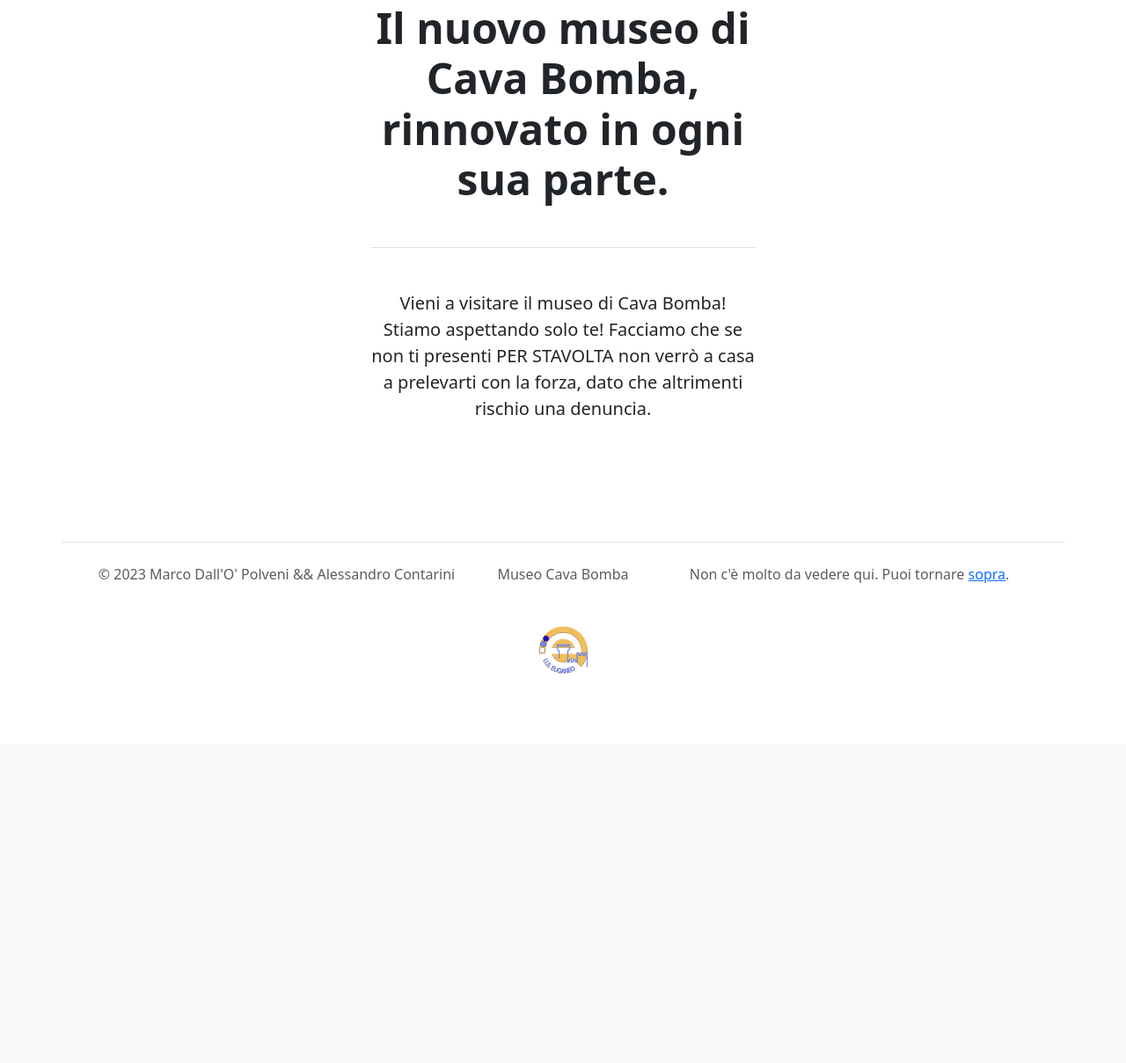
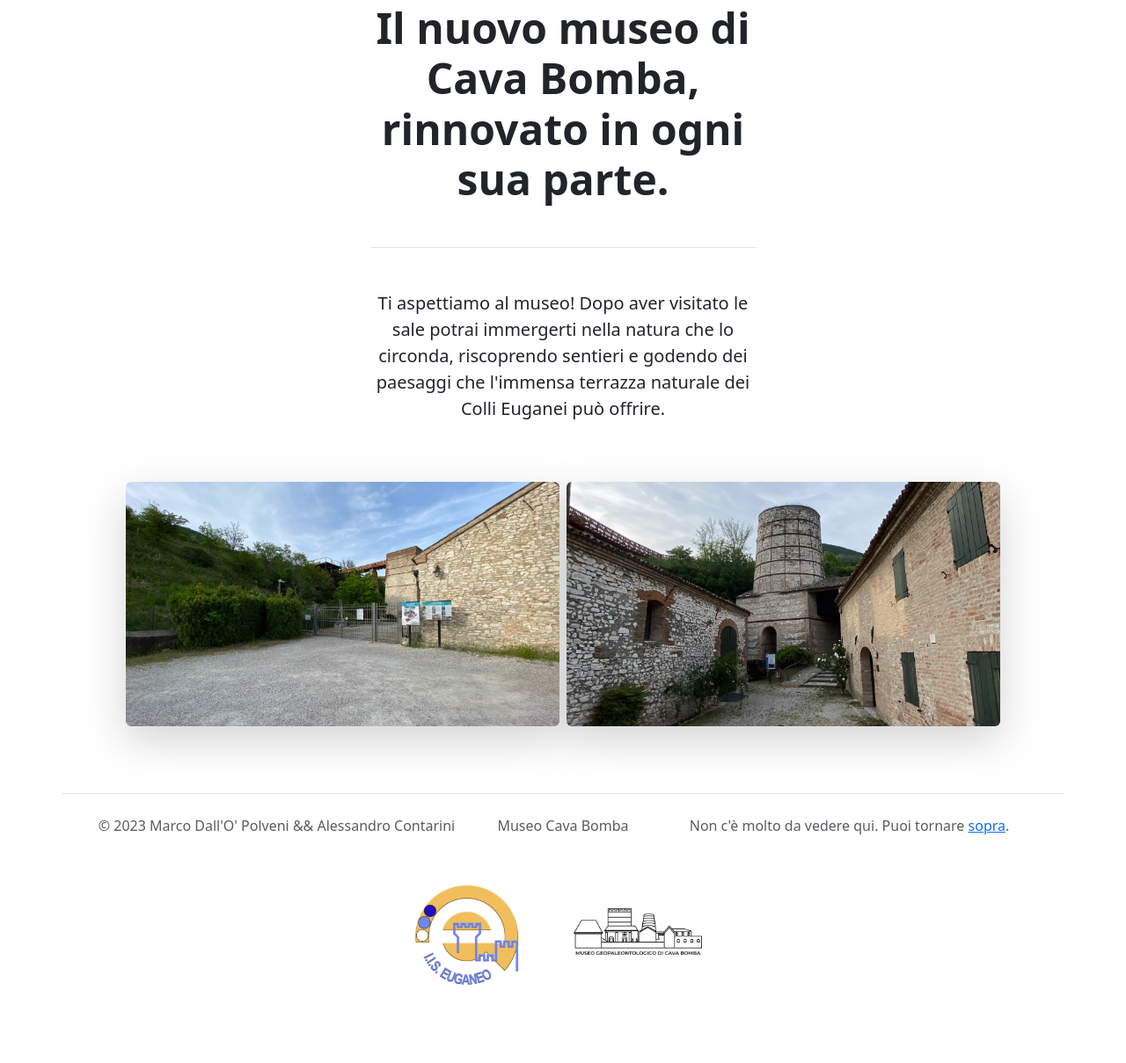
Before and after one commit to HDallol/MuseoCavabomba, a Flask app: page / in a window 1280 px wide. Shown: the part 1911-3120 px from the top of the page at 88% size. Before the commit the page ends 2677 px from the top, so only its background shows below. Run offline with Flask 2, Linux system fonts and the light colour scheme; some libraries are stand-ins or nearby versions.

Commit message:
Aggiunta imgs + modifica testo index

```diff
--- a/templates/footer.html
+++ b/templates/footer.html
@@ -12,8 +12,9 @@
          <p class="text-muted  col">Non c'è molto da vedere qui. Puoi tornare <a href="#top">sopra</a>.</p>
          </div>
 
-         <div class="col-1 mx-auto pt-4 text-muted">
-            <a href="https://www.iiseuganeo.cloud/" target="_blank"><img alt="Logo IIS Euganeo" class="img-fluid" src="{{ url_for('static', filename='imgs/loghi/euganeo.png') }}"></a>
+         <div class="row justify-content-center pt-4 text-muted">
+            <a class="col-xl-2 col-sm-5 col-5 pe-4" href="https://www.iiseuganeo.cloud/" target="_blank"><img alt="Logo IIS Euganeo" class="img-fluid" src="{{ url_for('static', filename='imgs/loghi/euganeo.png') }}"></a>
+            <a class="col-xl-2 col-sm-5 col-5 ps-4 my-auto" href="{{ url_for('index') }}" target="_blank"><img alt="Logo Cava Bomba" class="img-fluid" src="{{ url_for('static', filename='imgs/loghi/cavabomba.webp') }}"></a>
         </div>
 
     </div>
--- a/templates/index.html
+++ b/templates/index.html
@@ -22,7 +22,7 @@
 
       {% for img in images %}
       <div class="carousel-item {% if loop.index == startIndex %} active {% endif %}">
-        <img src="{{ img }}" class="d-block w-100" alt="immagine {{loop.index}}"  loading="lazy" />
+        <img src="{{ img }}" class="d-block w-100" alt="immagine {{loop.index}}" {% if loop.index != startIndex %} loading="lazy" {% endif %} />
         <!-- a quanto pare flask ha qualcosa di preimpostato sulla static /static/download.jpg {% if loop.index != startIndex %} {% endif %}-->
       </div>
 
@@ -136,11 +136,19 @@
   <div class="col-xl-5 col-lg-8 col-md-10 mx-auto text-center pt-5 pb-5 px-5">
     <p class="display-5 text-wrap fw-semibold text-break pb-5 mb-5 border-bottom">Il nuovo museo di Cava Bomba, rinnovato in ogni
       sua parte.</p>
-    <p class="lead">Vieni a visitare il museo di Cava Bomba! Stiamo aspettando solo te! Facciamo che se non ti presenti
-      PER STAVOLTA non verrò a casa a prelevarti con la forza, dato che altrimenti rischio una denuncia.
+    <p class="lead">Ti aspettiamo al museo!
+      Dopo aver visitato le sale potrai immergerti
+      nella natura che lo circonda, riscoprendo sentieri e
+      godendo dei paesaggi che l'immensa terrazza naturale dei Colli Euganei può offrire.
     </p>
   </div>
 
+
+  <div class="row justify-content-center px-5 g-0">
+    <img class="img-fluid rounded shadow-lg col-xl-5 col-md-7 m-1" loading="lazy" alt="Vista museo 1" src="{{ url_for('static', filename='imgs/home/imgMuseo1.webp') }}">
+    <img class="img-fluid rounded shadow-lg col-xl-5 col-md-7 m-1" loading="lazy" alt="Vista museo 2" src="{{ url_for('static', filename='imgs/home/imgMuseo2.webp') }}">
+    <!-- <img class="img-fluid rounded mx-auto shadow-lg col-xl-4 col-md-7" src="{{ url_for('static', filename='imgs/home/imgMuseo3.JPG') }}"> -->
+  </div>
 
 
 </main>
```
Also changed, not shown: static/imgs/home/carousel/3.webp, static/imgs/home/imgMuseo1.webp (added), static/imgs/home/imgMuseo2.webp (added), static/imgs/home/imgMuseo3.webp (added), static/imgs/loghi/cavabomba.webp (added).
